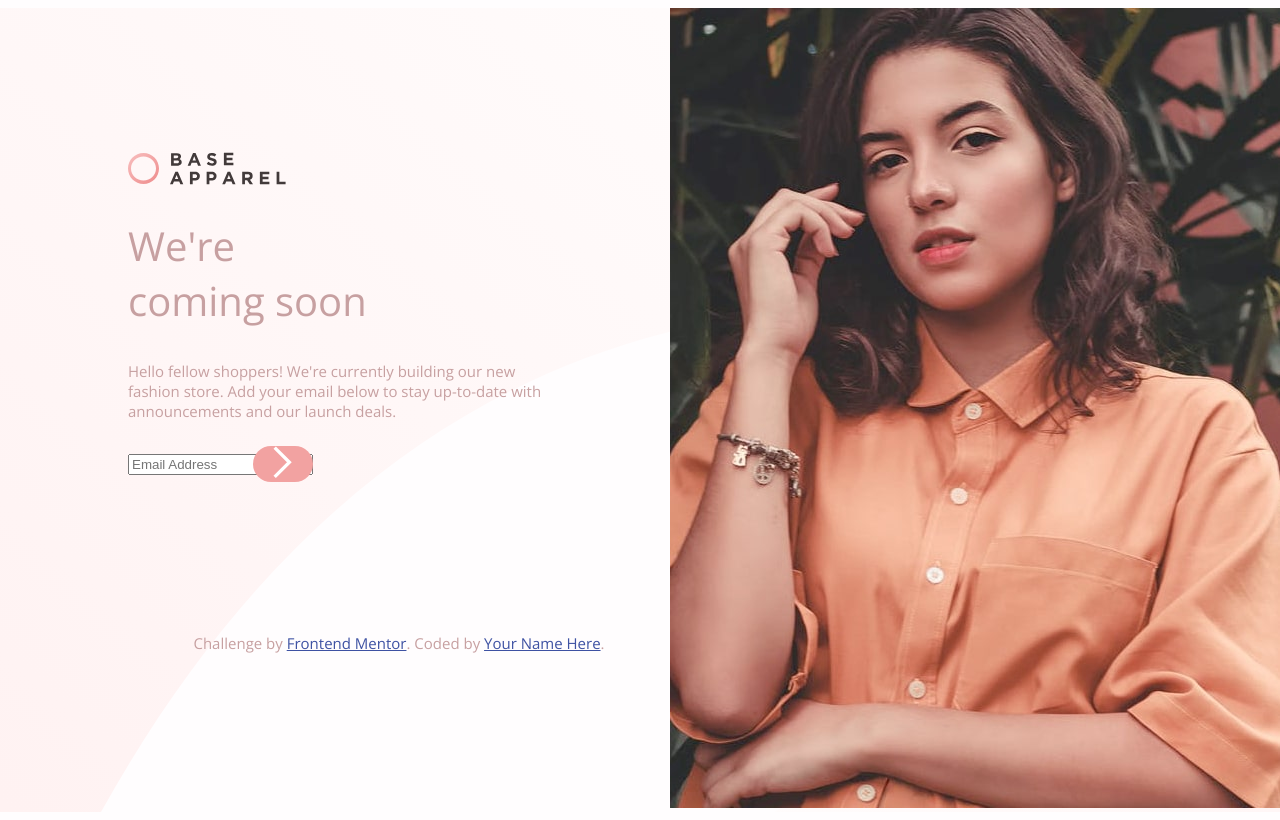
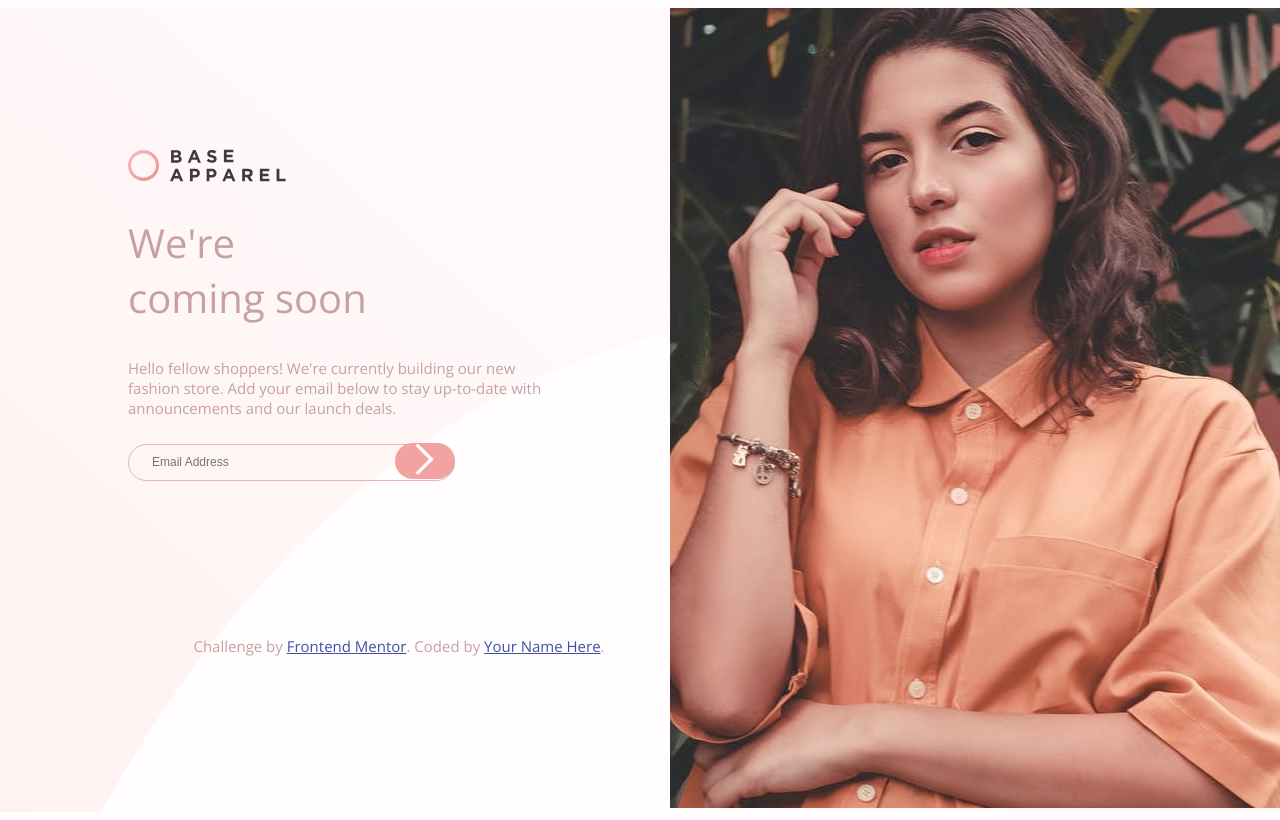
Before and after one commit to Preshy-Jones/Preshy-Jones.github.io, a plain HTML site: page index.html in a window 1280 px wide. Drawn offline with nearby package versions, Linux system fonts and the light colour scheme.

Commit message:
Update index.html

```diff
--- a/index.html
+++ b/index.html
@@ -28,7 +28,7 @@
 
   <section class="showcase">
     <div class="subshowcase-1">
-      <img class="logo" src="/images/logo.svg" alt="">
+      <img class="logo" src="images/logo.svg">
 
       <div>
 
@@ -38,9 +38,9 @@
           Add your email below to stay up-to-date with<br> announcements and our launch deals.
         </p>
         <form action="#">
-          <input type="email" placeholder="Email Address">
+          <input class="form-box" type="email" placeholder="Email Address">
           <button type="submit">
-            <img src="/images/icon-arrow.svg" alt="">
+            <img src="images/icon-arrow.svg" alt="">
           </button>
         </form>
 
```
